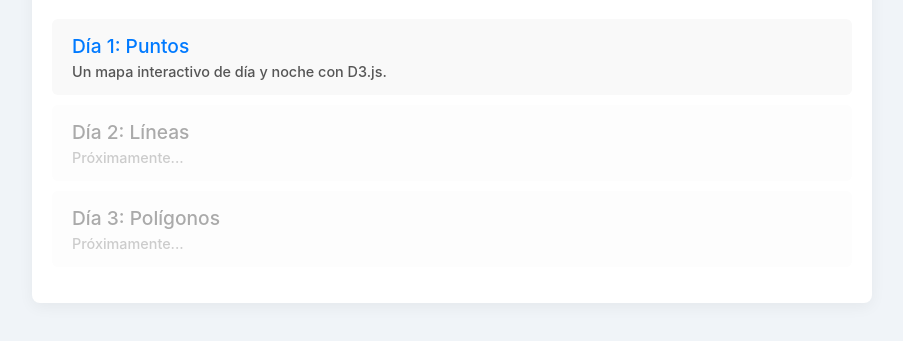
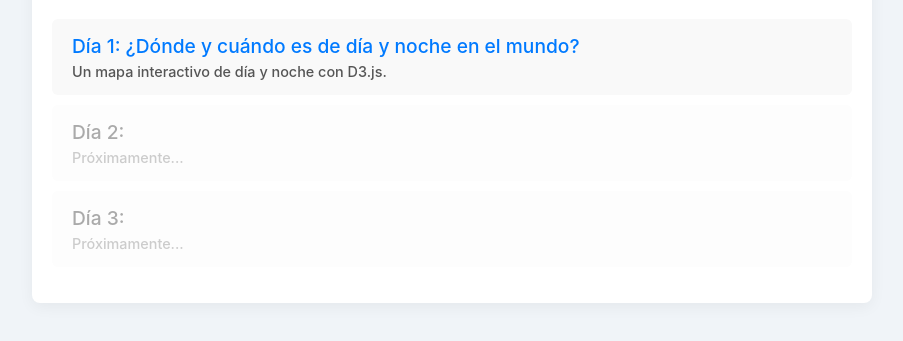
Before and after one commit to FerDoranNie/-Repo30DayMapChallenge2025, a plain HTML site: page index.html in a window 1280 px wide. Shown: the part 123-464 px from the top of the page, without its empty margins (188-1091 px from the left). Drawn offline with Linux system fonts and the light colour scheme.

Commit message:
Modificaciones al html

```diff
--- a/index.html
+++ b/index.html
@@ -72,19 +72,19 @@
         <ul>
             <li>
                 <a href="./Day_1/">
-                    <div class="day-title">Día 1: Puntos</div>
+                    <div class="day-title">Día 1: ¿Dónde y cuándo es de día y noche en el mundo? </div>
                     <div class="day-desc">Un mapa interactivo de día y noche con D3.js.</div>
                 </a>
             </li>
             <li>
                 <a href="#" class="disabled">
-                    <div class="day-title">Día 2: Líneas</div>
+                    <div class="day-title">Día 2: </div>
                     <div class="day-desc">Próximamente...</div>
                 </a>
             </li>
             <li>
                 <a href="#" class="disabled">
-                    <div class="day-title">Día 3: Polígonos</div>
+                    <div class="day-title">Día 3: </div>
                     <div class="day-desc">Próximamente...</div>
                 </a>
             </li>
```
